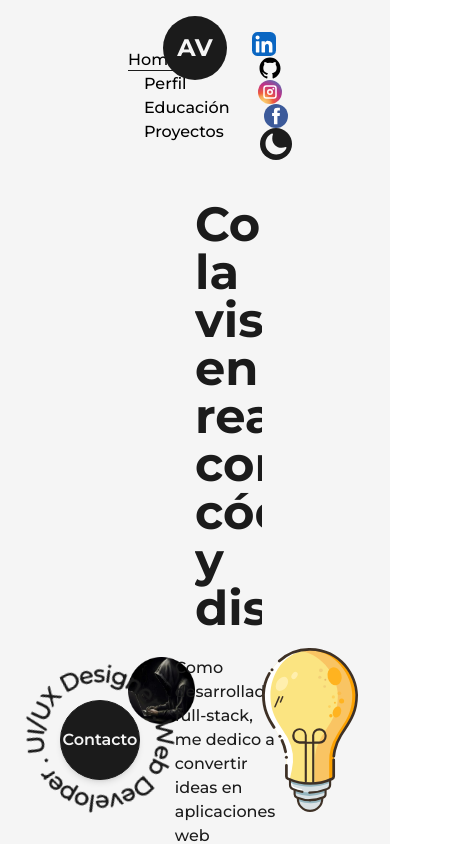
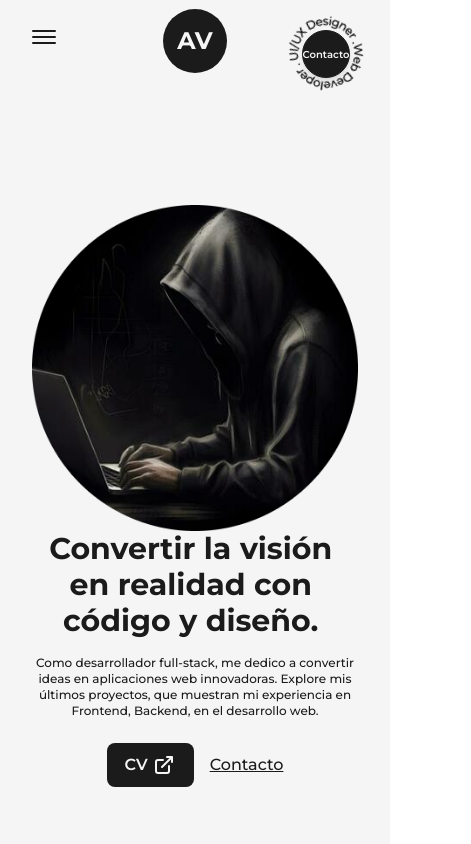
Before and after one commit to avidela47/Mi-Portfolio, a Next.js app: page / in a window 390 px wide. Shown: the top 844 px of the page, 471 px wide, since content can reach past the window. Built offline with nearby package versions, Linux system fonts and the light colour scheme.

Commit message:
third commit

```diff
--- a/src/components/AnimatedText.js
+++ b/src/components/AnimatedText.js
@@ -30,7 +30,7 @@
 
 const AnimatedText = ({ text, className = "" }) => {
   return (
-    <div className="w-full mx-auto py-2 flex items-center justify-center text-center overflow-hidden">
+    <div className="w-full mx-auto py-2 flex items-center justify-center text-center overflow-hidden sm:py-0">
       <motion.h1
         className={`inline-block w-full text-dark font-bold text-8xl dark:text-light ${className}`}
         variants={quote}
--- a/src/components/Footer.js
+++ b/src/components/Footer.js
@@ -6,10 +6,10 @@
 
 const Footer = () => {
   return (
-    <footer className="w-full border-t-2 border-solid border-gray font-medium text-lg dark:text-light dark:border-light">
-      <Layout className="py-8 flex items-center justify-between">
+    <footer className="w-full border-t-2 border-solid border-gray font-medium text-lg dark:text-light dark:border-light sm:text-base">
+      <Layout className="py-8 flex items-center justify-between lg:flex-col lg:py-6">
         <span>{new Date().getFullYear()} &copy; All Rights Reserved</span>
-        <div className="flex items-center">
+        <div className="flex items-center lg:py-2">
           Build With <span className="text-primary dark:text-primaryDark text-2xl px-1">𓇼🧉࿔*</span>
           by&nbsp;
           <Link href="/projects" className="underline underline-offset-2">
--- a/src/components/HireMe.js
+++ b/src/components/HireMe.js
@@ -4,13 +4,15 @@
 
 const HireMe = () => {
   return (
-    <div className="fixed left-1 bottom-2 flex items-center justify-center overflow-hidden">
-      <div className="w-48 h-auto flex items-center justify-center relative">
-        <CircularText className={"fill-dark animate-spin-slow dark:fill-light"} />
+    <div className="fixed left-1 bottom-2 flex items-center justify-center overflow-hidden md:right-[1em] md:left-auto md:top-[-45.5em] md:botton-auto md:absolute">
+      <div className="w-48 h-auto flex items-center justify-center relative md:w-24">
+        <CircularText
+          className={"fill-dark animate-spin-slow dark:fill-light"}
+        />
         <Link
           href="mailto:ariel_videla@hotmail.com"
           target={"_blank"}
-          className="flex items-center justify-center absolute left-1/2 top-1/2 -translate-x-1/2 -translate-y-1/2 bg-dark text-light shadow-md border border-solid border-dark w-20 h-20 rounded-full font-semibold hover:bg-light hover:text-dark dark:bg-light dark:text-dark hover:dark:bg-dark hover:dark:text-light hover:dark:border-light"
+          className="flex items-center justify-center absolute left-1/2 top-1/2 -translate-x-1/2 -translate-y-1/2 bg-dark text-light shadow-md border border-solid border-dark w-20 h-20 rounded-full font-semibold hover:bg-light hover:text-dark dark:bg-light dark:text-dark hover:dark:bg-dark hover:dark:text-light hover:dark:border-light md:w-12 md:h-12 md:text-[10px]"
         >
           Contacto
         </Link>
--- a/src/components/Layout.js
+++ b/src/components/Layout.js
@@ -3,7 +3,7 @@
 const Layout = ({ children, className = "" }) => {
   return (
     <div
-      className={`w-full h-full inline-block z-0 bg-light p-32 dark:bg-dark ${className}`}
+      className={`w-full h-full inline-block z-0 bg-light p-32 dark:bg-dark xl:p-24 lg-p-16 md:p-12 sm:p-8 ${className}`}
     >
       {children}
     </div>
--- a/src/components/NavBar.js
+++ b/src/components/NavBar.js
@@ -1,5 +1,5 @@
 import Link from "next/link";
-import React from "react";
+import React, { useState } from "react";
 import Logo from "./Logo";
 import { useRouter } from "next/router";
 import { FacebookIcon, GithubIcon, InstagramIcon, LinkedInIcon } from "./Icons";
@@ -25,12 +25,66 @@
   );
 };
 
+const CustomMobileLink = ({ href, title, className = "", toggle }) => {
+  const router = useRouter();
+
+  const handleClick = () => {
+    toggle();
+    router.push(href);
+  };
+  return (
+    <button
+      href={href}
+      className={`${className} relative group text-light dark:text-dark my-2`}
+      onClick={handleClick}
+    >
+      {title}
+      <span
+        className={`
+      h-[1px] inline-block bg-light absolute left-0 -bottom-0.5 group-hover:w-full transition-[width] ease duration-300
+      ${router.asPath === href ? "w-full" : "w-0"}
+      dark:bg-dark
+      `}
+      >
+        &nbsp;
+      </span>
+    </button>
+  );
+};
+
 const NavBar = () => {
   const [mode, setMode] = useThemeSwitcher();
+  const [isOpen, setIsOpen] = useState(false);
+
+  const handleClick = () => {
+    setIsOpen(!isOpen);
+  };
 
   return (
-    <header className="w-full px-32 py-8 font-medium flex items-center justify-between dark:text-light">
-      <nav>
+    <header className="w-full px-32 py-8 font-medium flex items-center justify-between dark:text-light relative z-10 lg:px-16 md:px-12 sm:px-8">
+      <button
+        className="flex-col justify-center items-center hidden lg:flex"
+        onClick={handleClick}
+      >
+        <span
+          className={`bg-dark dark:bg-light block transition-all duration-300 ease-out h-0.5 w-6 rounded-sm ${
+            isOpen ? "rotate-45 trasnslate-y-1" : "-translate-y-0.5"
+          }`}
+        ></span>
+        <span
+          className={`bg-dark dark:bg-light block transition-all duration-300 ease-out h-0.5 w-6 rounded-sm my-0.5 ${
+            isOpen ? "opacity-0" : "opacity-100"
+          }`}
+        ></span>
+        <span
+          className={`bg-dark dark:bg-light block transition-all duration-300 ease-out h-0.5 w-6 rounded-sm ${
+            isOpen ? "-rotate-45 -trasnslate-y-1" : "translate-y-0.5"
+          }`}
+        ></span>
+      </button>
+
+      <div className=" w-full flex justify-between items-center lg:hidden">
+        <nav className="flex items-center justify-center">
           <CustomLink href="/" title="Home" className="mr-4" />
           <CustomLink href="/about" title="Perfil" className="mx-4" />
           <CustomLink href="/education" title="Educación" className="ml-4" />
@@ -86,7 +140,94 @@
             )}
           </button>
         </nav>
-      <div className="absolute left-[50%] top-2 translate-x-[-50%]">
+      </div>
+
+      {isOpen ? (
+        <motion.div
+          initial={{ scale: 0, opacity: 0, x: '-50%', y: '-50%' }}
+          animate={{ scale: 1, opacity: 1 }}
+          className="min-w-[70vw] flex flex-col justify-between z-30 items-center fixed top-1/2 left-1/2 -translate-x-1/2 -translate-y-1/2 bg-dark/90 dark:bg-light/75 rounded-lg backdrop-blur-md py-32"
+        >
+          <nav className="flex items-center flex-col justify-center">
+            <CustomMobileLink
+              href="/"
+              title="Home"
+              className=""
+              toggle={handleClick}
+            />
+            <CustomMobileLink
+              href="/about"
+              title="Perfil"
+              className=""
+              toggle={handleClick}
+            />
+            <CustomMobileLink
+              href="/education"
+              title="Educación"
+              className=""
+              toggle={handleClick}
+            />
+            <CustomMobileLink
+              href="/projects"
+              title="Proyectos"
+              className=""
+              toggle={handleClick}
+            />
+          </nav>
+          <nav className="flex items-center justify-center flex-wrap mt-2">
+            <motion.a
+              href="https://linkedin.com/in/ariel-videla-5b246b223"
+              target={"_blank"}
+              whileHover={{ y: -2 }}
+              whileTap={{ scale: 0.9 }}
+              className="w-6 mr-3 sm:mx-1"
+            >
+              <LinkedInIcon />
+            </motion.a>
+            <motion.a
+              href="https://github.com/avidela47"
+              target={"_blank"}
+              whileHover={{ y: -2 }}
+              whileTap={{ scale: 0.9 }}
+              className="w-6 mx-3 bg-light rounded-full dark:bg-dark sm:mx-1"
+            >
+              <GithubIcon />
+            </motion.a>
+            <motion.a
+              href="https://www.instagram.com/ariel__videla/"
+              target={"_blank"}
+              whileHover={{ y: -2 }}
+              whileTap={{ scale: 0.9 }}
+              className="w-6 mx-3 sm:mx-1"
+            >
+              <InstagramIcon />
+            </motion.a>
+            <motion.a
+              href="https://www.facebook.com/arielvidela43"
+              target={"_blank"}
+              whileHover={{ y: -2 }}
+              whileTap={{ scale: 0.9 }}
+              className="w-6 ml-3 sm:mx-1"
+            >
+              <FacebookIcon />
+            </motion.a>
+            <button
+              onClick={() => setMode(mode === "light" ? "dark" : "light")}
+              className={`ml-3 flex items-center justify-center rounded-full p-1 ${
+                mode === "light" ? "bg-dark text-light" : "bg-light text-dark"
+              }`}
+            >
+              {mode === "dark" ? (
+                <IoSunnySharp className={"fill-dark w-6 h-auto"} />
+              ) : (
+                <IoMoon className={"fill-light w-6 h-auto"} />
+              )}
+            </button>
+          </nav>
+        </motion.div>
+      ) : null}
+
+      <div className="absolute left-[50%] top-[-1] translate-x-[-50%]">
         <Logo />
       </div>
     </header>
--- a/src/pages/about.js
+++ b/src/pages/about.js
@@ -118,3 +118,4 @@
 };
 
 export default about;
+//4:59:23
--- a/src/pages/index.js
+++ b/src/pages/index.js
@@ -16,34 +16,34 @@
         <meta name="description" content="Generated by create next app" />
       </Head>
       <main className="flex items-center text-dark w-full min-h-screen dark:text-light">
-        <Layout className="pt-0">
-          <div className="flex items-center justify-between w-full">
-            <div className="w-[30em]">
+        <Layout className="pt-0 md:pt-16 sm:pt-8">
+          <div className="flex items-center justify-between w-full lg:flex-col">
+            <div className="w-[30em] md:w-full">
               <Image
                 src={profilePic}
                 alt="Ariel Videla"
-                className="w-full h-auto"
+                className="w-full h-auto lg:hidden md:inline-block md:w-full"
                 priority
                 sizes="(max-width: 768px) 100vw,
-                (max-width: 1200px) 50vw, 33vw"
+                (max-width: 1200px) 50vw, 50vw"
               />
             </div>
-            <div className="w-1/2 flex flex-col items-center self-center">
+            <div className="w-1/2 flex flex-col items-center self-center lg:w-full lg:text-center">
               <AnimatedText
                 text="Convertir la visión en realidad con código y diseño."
-                className="!text-5xl !text-left"
+                className="!text-5xl !text-left xl:!text-5xl lg:!text-center lg:!text=6xl md:!text-5xl sm:!text-3xl"
               />
-              <p className="my-4 text-base font-medium">
+              <p className="my-4 text-base font-medium md:text-sm sm:text-xs">
                 Como desarrollador full-stack, me dedico a convertir ideas en
                 aplicaciones web innovadoras. Explore mis últimos proyectos, que
                 muestran mi experiencia en Frontend, Backend, en el desarrollo
                 web.
               </p>
-              <div className="flex items-center self-start mt-2">
+              <div className="flex items-center self-start mt-2 lg:self-center">
                 <Link
                   href="/Ariel.pdf"
                   target={"_blank"}
-                  className="flex items-center bg-dark text-light p-2.5 px-6 rounded-lg text-lg font-semibold hover:bg-light hover:text-dark border-2 border-solid border-transparent hover:border-dark dark:bg-light dark:text-dark hover:dark:bg-dark hover:dark:text-light hover:dark:border-light"
+                  className="flex items-center bg-dark text-light p-2.5 px-6 rounded-lg text-lg font-semibold hover:bg-light hover:text-dark border-2 border-solid border-transparent hover:border-dark dark:bg-light dark:text-dark hover:dark:bg-dark hover:dark:text-light hover:dark:border-light md:p-2 md:px-4 md:text-base"
                   download={true}
                 >
                   CV <LinkArrow className={"w-6 ml-1"} />
@@ -51,7 +51,7 @@
                 <Link
                   href="mailto:ariel_videla@hotmail.com"
                   target={"_blank"}
-                  className="ml-4 text-lg font-medium capitalize text-dark underline dark:text-light"
+                  className="ml-4 text-lg font-medium capitalize text-dark underline dark:text-light md:text-base"
                 >
                   Contacto
                 </Link>
@@ -60,7 +60,7 @@
           </div>
         </Layout>
         <HireMe />
-        <div className="absolute right-8 bottom-8 inline-block w-24">
+        <div className="absolute right-8 bottom-8 inline-block w-24 md:hidden">
           <Image src={lightBulb} alt="ariel videla" className="w-full h-auto" />
         </div>
       </main>
--- a/tailwind.config.js
+++ b/tailwind.config.js
@@ -28,6 +28,25 @@
           "repeating-radial-gradient(rgba(255,255,255,0.5) 2px, #1b1b1b 5px, #1b1b1b 100px);",
       },
     },
+    screens: {
+      "2xl": { max: "1535px" },
+      // => @media (max-width: 1535px) { ... }
+
+      xl: { max: "1279px" },
+      // => @media (max-width: 1279px) { ... }
+
+      lg: { max: "1023px" },
+      // => @media (max-width: 1023px) { ... }
+
+      md: { max: "767px" },
+      // => @media (max-width: 767px) { ... }
+
+      sm: { max: "639px" },
+      // => @media (max-width: 639px) { ... }
+
+      xs: { max: "479px" },
+      // => @media (max-width: 479px) { ... }
+    },
   },
   plugins: [],
 };
```
Also changed, not shown: 1 other file (tests, documents, lock files or other folders). Lines whose indentation alone changed are shown as unchanged.
